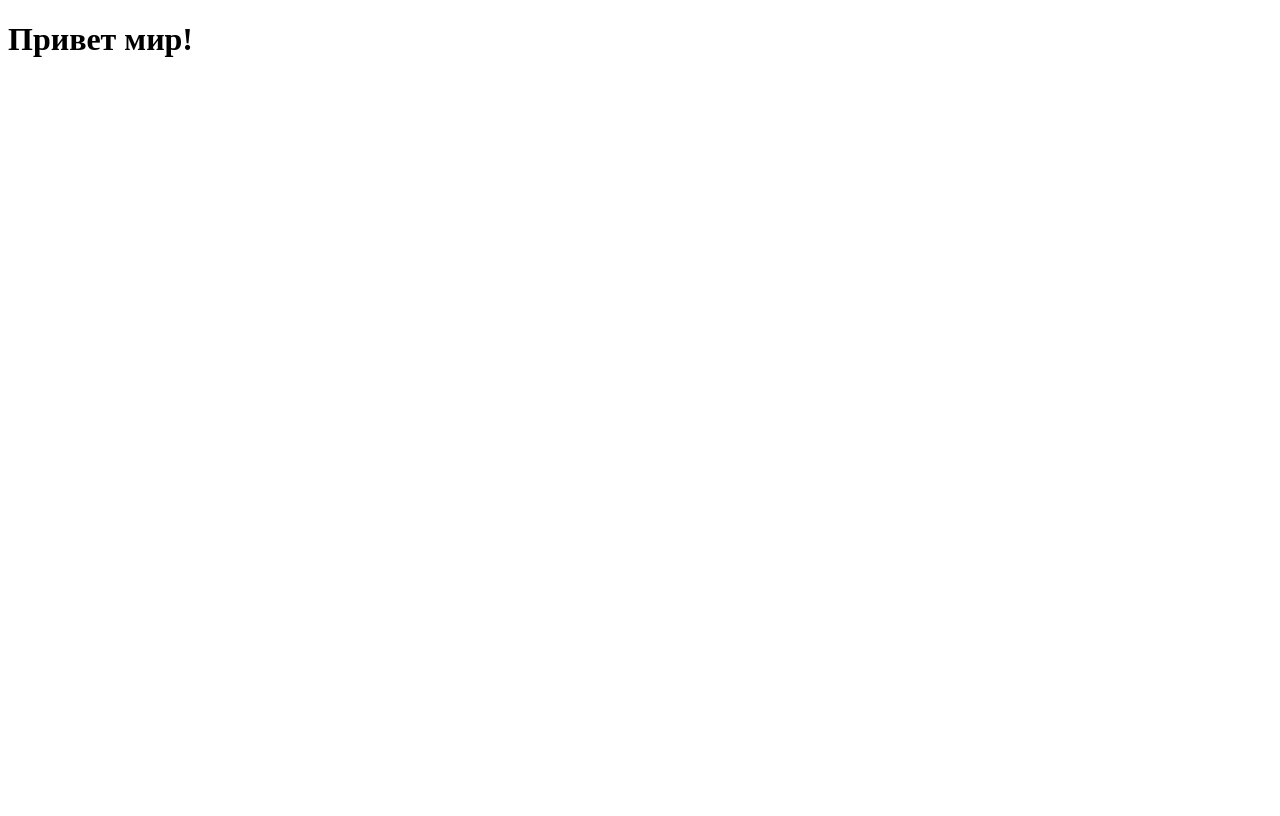
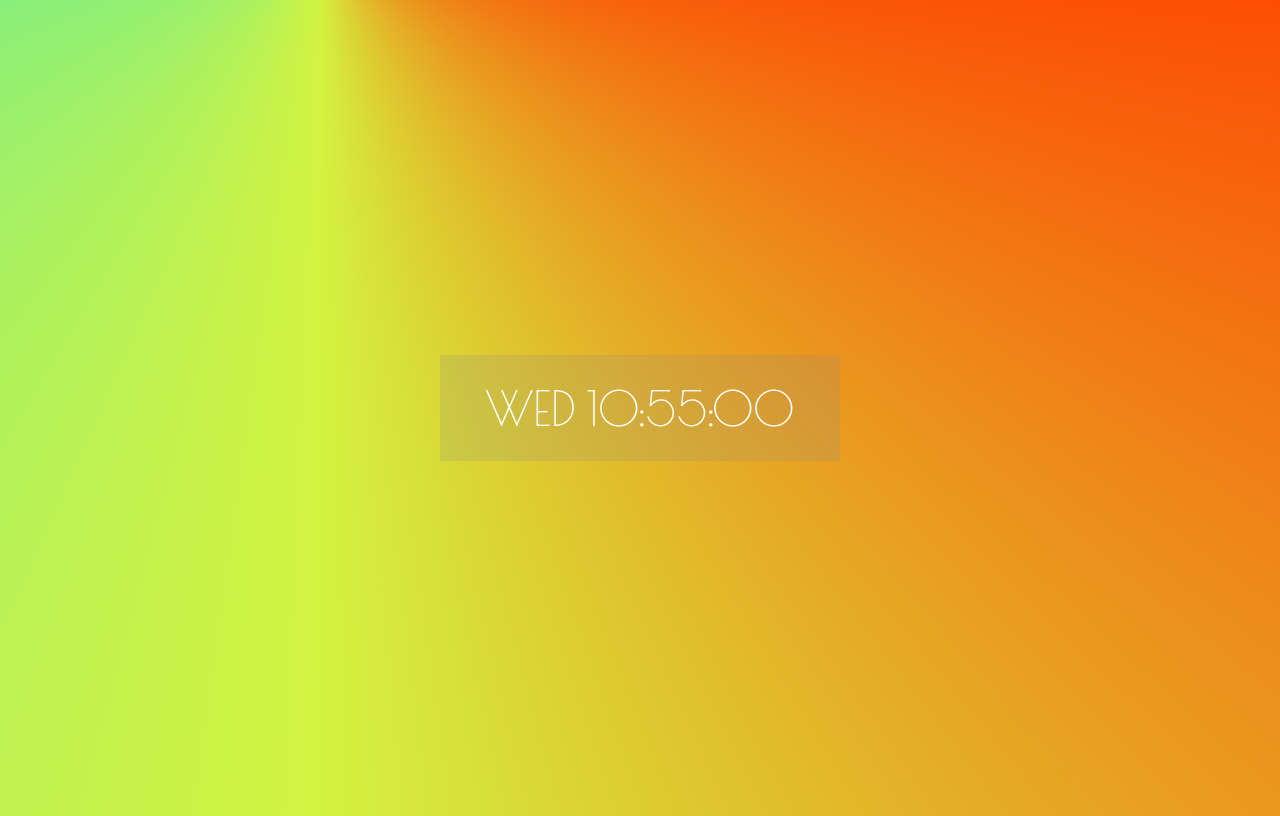
Before and after one commit to didenkodma/Clock-example, a plain HTML site: page index.html in a window 1280 px wide. Drawn offline with nearby package versions, Linux system fonts and the light colour scheme.

Commit message:
Clock example

```diff
--- /dev/null
+++ b/css/styles.css
@@ -0,0 +1,22 @@
+@import url("https://fonts.googleapis.com/css2?family=Poiret+One&display=swap");
+
+body {
+   font-family: "Poiret One", cursive;
+   overflow: hidden;
+   background: conic-gradient(from 90deg at 25% -10%, #ff4500, #d3f340, #7bee85, #afeeee, #7bee85);
+}
+.container {
+   height: 100vh;
+   width: 100%;
+   display: flex;
+   justify-content: center;
+   align-items: center;
+   text-align: center;
+}
+.clock {
+   width: 350px;
+   background-color: RGBA(142, 137, 137, 0.2);
+   padding: 25px 25px 25px 25px;
+   font-size: 3rem;
+   color: #fff;
+}
--- a/index.html
+++ b/index.html
@@ -5,11 +5,27 @@
    <meta charset="UTF-8">
    <meta http-equiv="X-UA-Compatible" content="IE=edge">
    <meta name="viewport" content="width=device-width, initial-scale=1.0">
-   <title>Document</title>
+   <!-- Styles CSS -->
+   <link rel="stylesheet" href="css/styles.css">
+
+   <title>Clock</title>
 </head>
 
 <body>
-   <h1>Привет мир!</h1>
+   <div class="container">
+      <div class="clock">
+         <span class="clock-day">TUE</span><span> </span><span class="clock-hour">05</span><span>:</span><span
+            class="clock-min">25</span><span>:</span><span class="clock-sec">20</span>
+      </div>
+   </div>
+
+
+   <!-- JQUERY -->
+
+   <script src="https://code.jquery.com/jquery-3.6.0.min.js"
+      integrity="sha256-/xUj+3OJU5yExlq6GSYGSHk7tPXikynS7ogEvDej/m4=" crossorigin="anonymous"></script>
+   <!-- Script JS -->
+   <script src="js/script.js"></script>
 </body>
 
 </html>
--- /dev/null
+++ b/js/script.js
@@ -0,0 +1,16 @@
+function clock() {
+   let arrDays = ['SUN', 'MON', 'TUE', 'WED', 'THU', 'FRI', 'SAT'];
+   let now = new Date();
+   let day = now.getDay();
+   let hour = now.getHours() < 10 ? '0' + now.getHours() : now.getHours();
+   let min = now.getMinutes() < 10 ? '0' + now.getMinutes() : now.getMinutes();
+   let sec = now.getSeconds() < 10 ? '0' + now.getSeconds() : now.getSeconds();
+
+   document.querySelector('.clock-day').innerHTML = arrDays[day];
+   document.querySelector('.clock-hour').innerHTML = hour;
+   document.querySelector('.clock-min').innerHTML = min;
+   document.querySelector('.clock-sec').innerHTML = sec;
+
+   setTimeout(clock, 1000);
+}
+clock();
```
